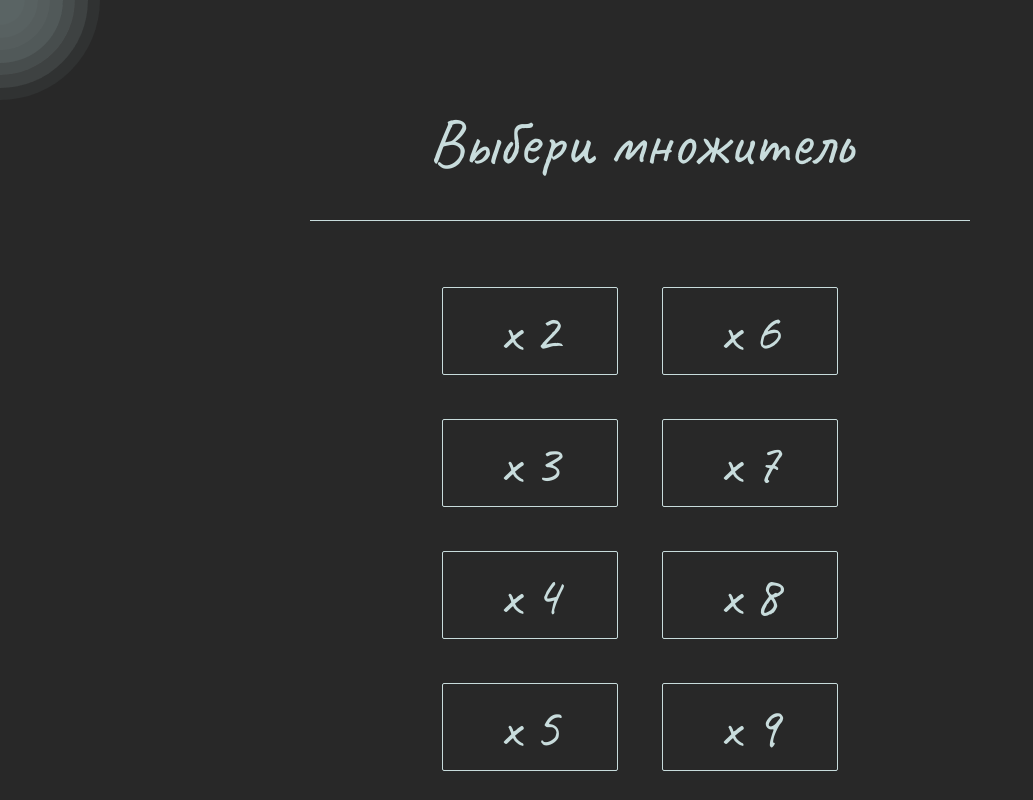
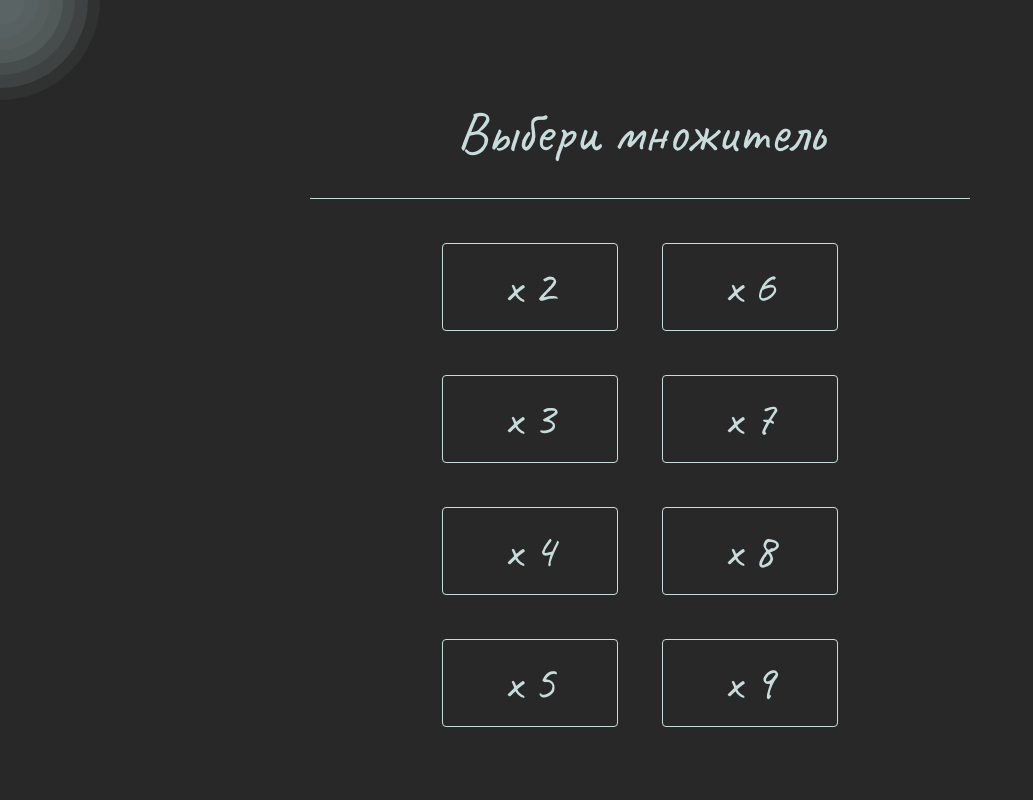
Before and after one commit to IakovlevDmitrii/multiplication-table, a React (Create React App) app: page /select-multiplier in a window 1280 px wide. Shown: the whole page, without its empty margins (0-1033 px from the left). Built offline with nearby package versions, Linux system fonts and the light colour scheme.

Commit message:
add animation

```diff
--- a/src/components/headerLayout/HeaderLayout.module.scss
+++ b/src/components/headerLayout/HeaderLayout.module.scss
@@ -2,7 +2,7 @@
 
 ._ {
 	display: grid;
-	grid-template-rows: 2rem 7rem;
+	grid-template-rows: 2rem 6rem;
 	height: 100%;
 
 	div:first-child {
@@ -17,7 +17,7 @@
 		justify-content: center;
 		align-items: center;
 		text-align: center;
-		min-height: 7rem;
+		min-height: 6rem;
 		color: $textColor_regular;
 		font-size: $fontSize_title;
 	}
--- a/src/components/pageLayout/PageLayout.module.scss
+++ b/src/components/pageLayout/PageLayout.module.scss
@@ -19,7 +19,7 @@
 .content {
 	display: flex;
 	flex-direction: column;
-	gap: 3rem;
+	gap: 2rem;
 	width: 100%;
 	max-width: 30rem;
 
--- a/src/styles/_const.module.scss
+++ b/src/styles/_const.module.scss
@@ -29,7 +29,7 @@ $screen-xxl: 'min-width: 1400px';
 	display: flex;
 	flex-direction: column;
 	align-items: center;
-	gap: 2rem;
+	gap: 1.8rem;
 	width: 100%;
 
 	.example {
@@ -57,13 +57,13 @@ $screen-xxl: 'min-width: 1400px';
 	.result_correct {
 		color: $textColor_correct;
 		font-size: $fontSize_regular;
-		border: 2px solid $borderColor_correct;
+		border: 1px solid $borderColor_correct;
 	}
 
 	.result_wrong {
 		color: $textColor_wrong;
 		font-size: $fontSize_regular;
-		border: 2px solid $borderColor_wrong;
+		border: 1px solid $borderColor_wrong;
 	}
 }
 
@@ -71,7 +71,7 @@ $screen-xxl: 'min-width: 1400px';
 	display: flex;
 	justify-content: center;
 	align-items: center;
-	border: 2px solid $borderColor_regular;
+	border: 1px solid $borderColor_regular;
 	border-radius: $borderRadius_regular;
 	width: 4rem;
 	height: auto;
@@ -87,18 +87,18 @@ $screen-xxl: 'min-width: 1400px';
 	align-items: center;
 	width: 100%;
 	padding: 1rem 2rem;
-	border: 2px solid $borderColor_regular;
+	border: 1px solid $borderColor_regular;
 	border-radius: $borderRadius_regular;
 	color: $textColor_regular;
 	font-size: $fontSize_regular;
 	text-align: center;
 }
-$borderRadius_regular: 2px;
+$borderRadius_regular: 4px;
 
 /* ---------- typography ---------- */
 
-$fontSize_regular: 2.6rem;
-$fontSize_title: 3rem;
+$fontSize_regular: 2.2rem;
+$fontSize_title: 2.6rem;
 
 :export {
 	textColor_regular: $textColor_regular;
```
